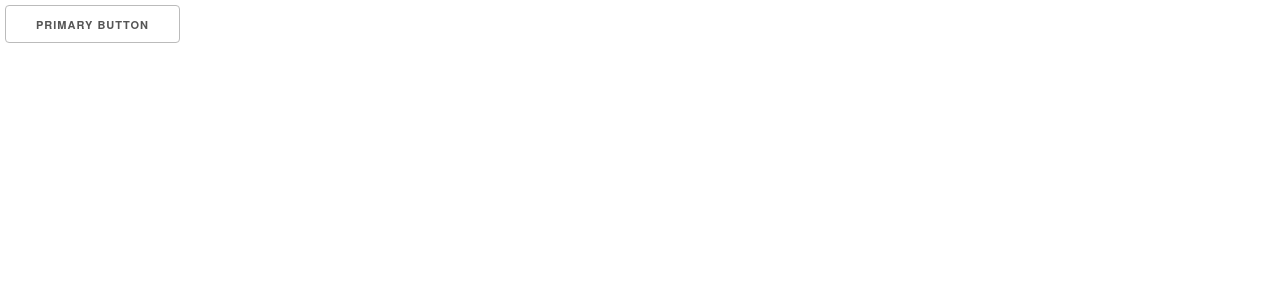
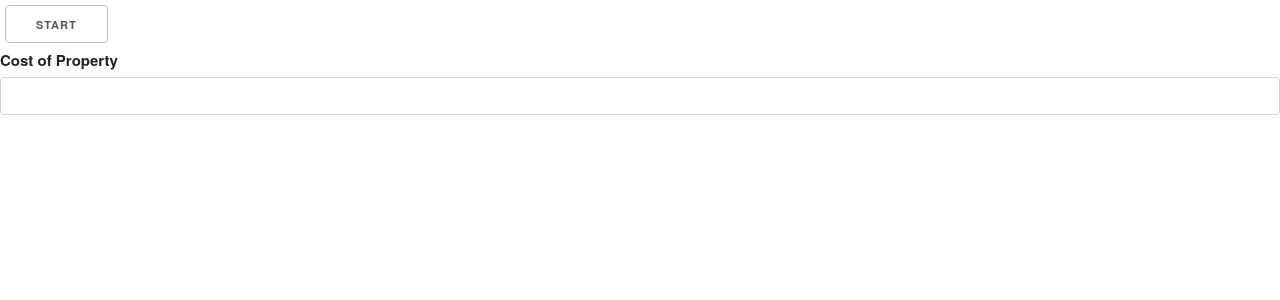
Before and after one commit to cyores/rentvbuy, a React (Create React App) app: page / in a window 1280 px wide. Shown: the top 300 px of the page. Built offline with nearby package versions, Linux system fonts and the light colour scheme.

Commit message:
Text/num input component and data flow

```diff
--- a/src/App.js
+++ b/src/App.js
@@ -2,16 +2,36 @@ import React from 'react';
 
 // Components
 import Button from "./components/Button";
+import TextInput from "./components/TextInput";
 
 
-function App() {
-    function handleClick() {
+class App extends React.Component {
+    constructor(props) {
+        super(props);
+        this.state = {
+            buttonText: "Start"
+        };
+    }
+
+    handleClick() {
         alert('clicked');
     }
 
-    return (
-        <Button type="button" text="primary button" onPress={handleClick}/>
-    );
+    handleChange(input, metric) {
+        console.log(input.target, metric);
+        let btnText = this.state.buttonText;
+        btnText = input.target.value;
+        this.setState({buttonText: btnText});
+    }
+
+    render(){
+        return (
+            <React.Fragment>
+                <Button type="button" text={this.state.buttonText} onPress={() => this.handleClick()}/>
+                <TextInput type="text" placeholder="" label="Cost of Property" onTyping={(input) => this.handleChange(input, "COP")}/>
+            </React.Fragment>
+        );
+    }
 }
 
 export default App;
--- /dev/null
+++ b/src/components/TextInput.js
@@ -0,0 +1,28 @@
+import React, { Component } from 'react';
+import styled from 'styled-components';
+
+const StyledInput = styled.input``
+
+class TextInput extends Component {
+    constructor(props) {
+        super(props);
+        this.state = {
+            metric: this.props.metric
+        };
+    }
+    render() {
+        return (
+            <React.Fragment>
+                <label>{this.props.label}</label>
+                <StyledInput
+                    className="u-full-width"
+                    type={this.props.type}
+                    placeholder={this.props.placeholder}
+                    onKeyUp={this.props.onTyping}
+                />
+            </React.Fragment>
+         );
+    }
+}
+
+export default TextInput;
```
